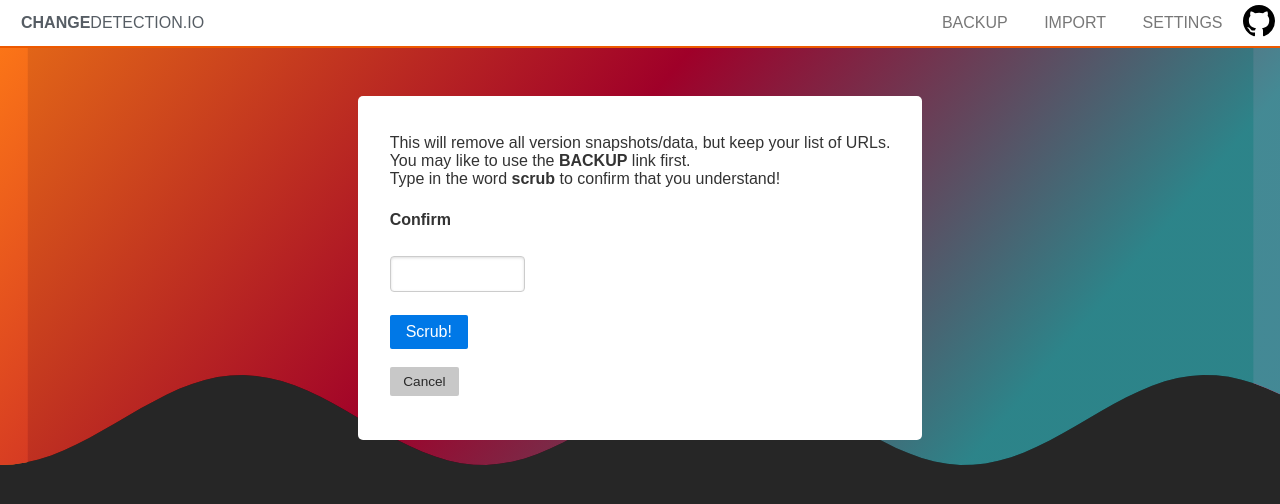
After one commit to cleverpanther/changedetectionsystem, a Flask app: page /scrub in a window 1280 px wide. The commit adds this page. Shown: the top 504 px of the page. Run offline with Flask 2, Linux system fonts and the light colour scheme.

Commit message:
Adding new [Scrub All Version History] button under [settings] (But keep your URL list)

```diff
--- a/backend/backend.py
+++ b/backend/backend.py
@@ -116,6 +116,35 @@ def main_page():
     # Show messages but once.
     messages = []
     return output
+
+@app.route("/scrub", methods=['GET', 'POST'])
+def scrub_page():
+    from pathlib import Path
+
+    global messages
+
+    if request.method == 'POST':
+        confirmtext = request.form.get('confirmtext')
+
+        if confirmtext == 'scrub':
+
+            for txt_file_path in Path('/datastore').rglob('*.txt'):
+                os.unlink(txt_file_path)
+
+            for uuid, watch in datastore.data['watching'].items():
+                watch['last_checked'] = 0
+                watch['last_changed'] = 0
+                watch['previous_md5'] = None
+                watch['history'] = {}
+
+            datastore.needs_write = True
+            messages.append({'class': 'ok', 'message': 'Cleaned all version history.'})
+        else:
+            messages.append({'class': 'error', 'message': 'Wrong confirm text.'})
+
+        return redirect(url_for('main_page'))
+
+    return render_template("scrub.html")
 
 
 @app.route("/edit", methods=['GET', 'POST'])
--- /dev/null
+++ b/backend/templates/scrub.html
@@ -0,0 +1,43 @@
+{% extends 'base.html' %}
+
+{% block content %}
+<div class="edit-form">
+
+
+    <form class="pure-form pure-form-stacked" action="/scrub" method="POST">
+        <fieldset>
+            <div class="pure-control-group">
+                This will remove all version snapshots/data, but keep your list of URLs. <br/>
+                You may like to use the <strong>BACKUP</strong> link first.<br/>
+
+                Type in the word <strong>scrub</strong> to confirm that you understand!
+                <br/>
+
+            </div>
+
+            <div class="pure-control-group">
+                <br/>
+                <label for="confirmtext">Confirm</label><br/>
+                <input type="text" id="confirmtext" required="" name="confirmtext" value="" size="10"/>
+                <br/>
+
+
+            </div>
+
+
+            <div class="pure-control-group">
+                <button type="submit" class="pure-button pure-button-primary">Scrub!</button>
+            </div>
+            <br/>
+            <div class="pure-control-group">
+                <a href="/" class="pure-button button-small button-cancel">Cancel</a>
+            </div>
+
+
+        </fieldset>
+    </form>
+
+
+</div>
+
+{% endblock %}
--- a/backend/templates/settings.html
+++ b/backend/templates/settings.html
@@ -14,13 +14,15 @@
             </div>
 
 
+            <br/>
             <div class="pure-control-group">
                 <button type="submit" class="pure-button pure-button-primary">Save</button>
             </div>
             <br/>
 
             <div class="pure-control-group">
-                <a href="/" class="pure-button button-small button-cancel">Cancel</a>
+                <a href="/" class="pure-button button-small button-cancel">Back</a>
+                <a href="/scrub" class="pure-button button-small button-cancel">Reset all version data</a>
             </div>
 
 
```
